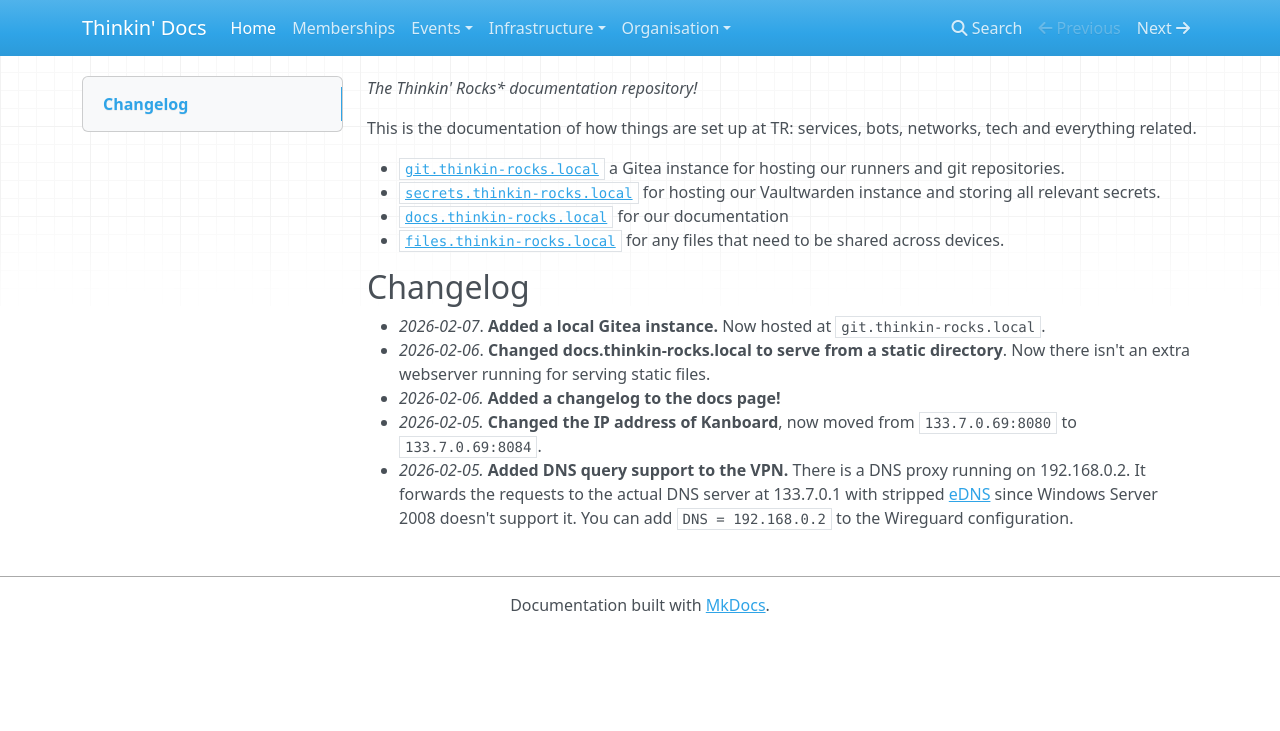
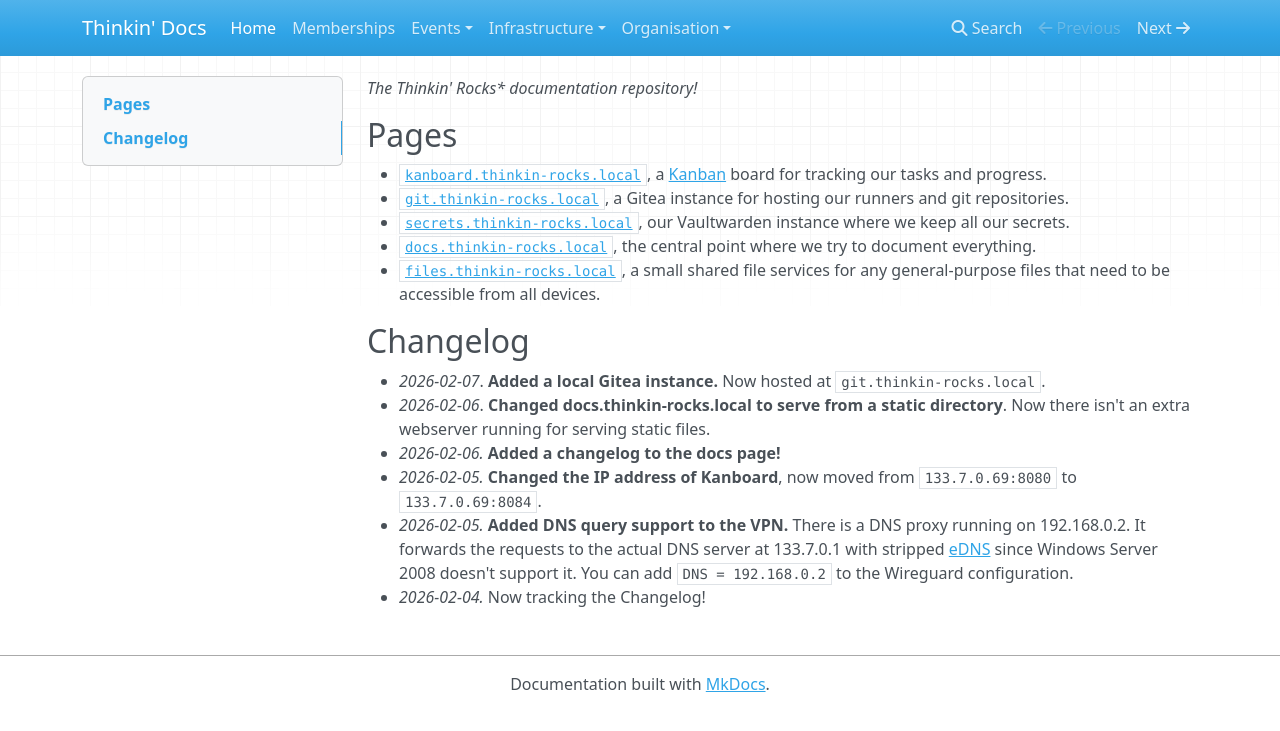
Before and after one commit to thinkinrocks/docs, an MkDocs documentation site: the page built from docs/index.md, in a window 1280 px wide. Shown: the top 731 px of the page. Built offline with MkDocs 1.6.1, drawn with Linux system fonts in a browser that asks for light colours; nearby versions of some CDN libraries.

Commit message:
Make the landing page pretty

```diff
--- a/docs/index.md
+++ b/docs/index.md
@@ -1,11 +1,12 @@
 _The Thinkin' Rocks* documentation repository!_
 
-This is the documentation of how things are set up at TR: services, bots, networks, tech and everything related.
+## Pages
 
-- [`git.thinkin-rocks.local`](https://git.thinkin-rocks.local) a Gitea instance for hosting our runners and git repositories.
-- [`secrets.thinkin-rocks.local`](https://git.thinkin-rocks.local) for hosting our Vaultwarden instance and storing all relevant secrets.
-- [`docs.thinkin-rocks.local`](https://docs.thinkin-rocks.local) for our documentation
-- [`files.thinkin-rocks.local`](https://files.thinkin-rocks.local) for any files that need to be shared across devices.
+- [`kanboard.thinkin-rocks.local`](https://kanboard.thinkin-rocks.local), a [Kanban](https://en.wikipedia.org/wiki/Kanban) board for tracking our tasks and progress.
+- [`git.thinkin-rocks.local`](https://git.thinkin-rocks.local), a Gitea instance for hosting our runners and git repositories.
+- [`secrets.thinkin-rocks.local`](https://git.thinkin-rocks.local), our Vaultwarden instance where we keep all our secrets.
+- [`docs.thinkin-rocks.local`](https://docs.thinkin-rocks.local), the central point where we try to document everything.
+- [`files.thinkin-rocks.local`](https://files.thinkin-rocks.local), a small shared file services for any general-purpose files that need to be accessible from all devices.
 
 
 ## Changelog
@@ -15,3 +16,4 @@ This is the documentation of how things are set up at TR: services, bots, networ
 - *2026-02-06.* **Added a changelog to the docs page!**
 - *2026-02-05.* **Changed the IP address of Kanboard**, now moved from `133.7.0.69:8080` to `133.7.0.69:8084`.
 - *2026-02-05.* **Added DNS query support to the VPN.** There is a DNS proxy running on 192.168.0.2. It forwards the requests to the actual DNS server at 133.7.0.1 with stripped [eDNS](https://en.wikipedia.org/wiki/Extension_Mechanisms_for_DNS) since Windows Server 2008 doesn't support it. You can add `DNS = 192.168.0.2` to the Wireguard configuration.
+- *2026-02-04.* Now tracking the Changelog!
```
